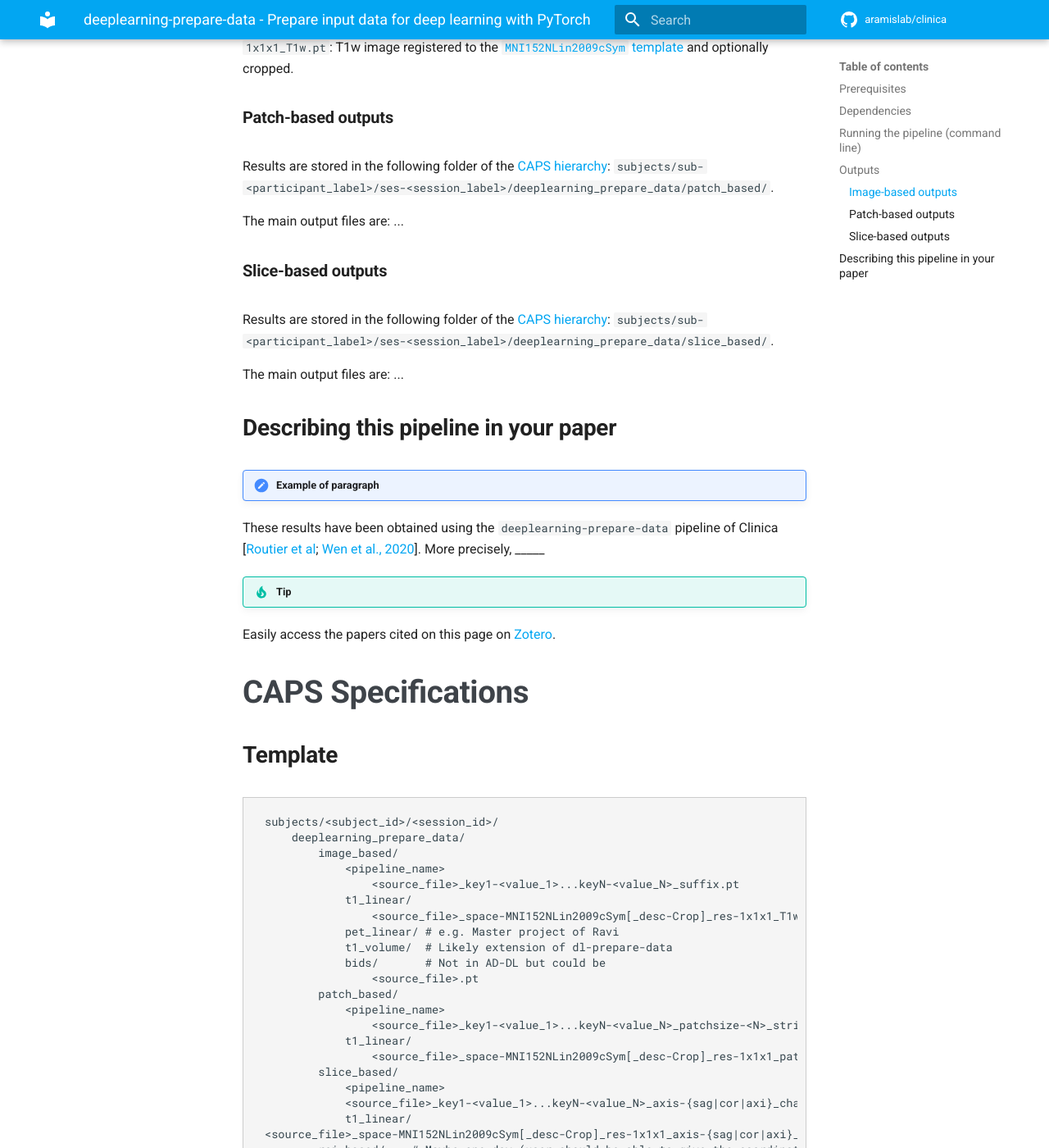
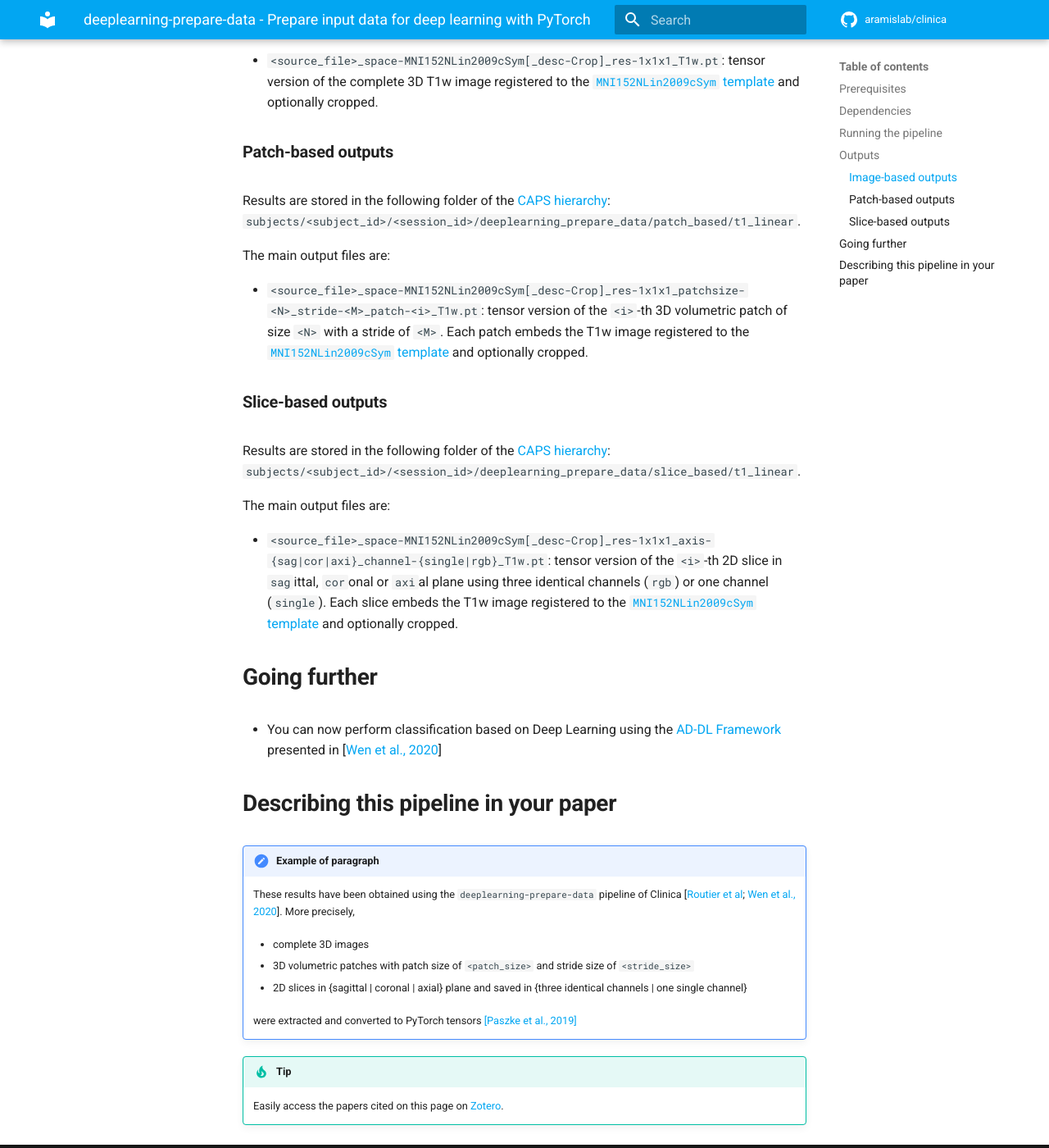
Before and after one commit to aramis-lab/clinica, an MkDocs documentation site: the page built from docs/Pipelines/DeepLearning_PrepareData.md, in a window 1280 px wide and 1400 px high, scrolled down 2163 px. Shown: the whole window at 82% size. Built offline with MkDocs 1.6.1 and Material for MkDocs 9.7.7, drawn with Linux system fonts in a browser that asks for light colours; comment, search, counter and statistics services are not loaded; some of the changed text lies outside the part shown.

Commit message:
Add DeepLearning_PrepareData Wiki page

````diff
--- a/docs/Pipelines/DeepLearning_PrepareData.md
+++ b/docs/Pipelines/DeepLearning_PrepareData.md
@@ -12,7 +12,7 @@ You need to have performed the [`t1-linear` pipeline](../T1_Linear) on your T1-w
 ## Dependencies
 If you installed the core of Clinica, this pipeline needs no further dependencies.
 
-## Running the pipeline (command line)
+## Running the pipeline
 The pipeline can be run with the following command line:
 ```Text
 clinica run deeplearning-prepare-data <caps_directory> <extraction_method>
@@ -48,95 +48,49 @@ Pipeline options if you use `slice` extraction:
 In the the following subsections, files with `.pt` extension denote tensors in PyTorch format.
 
 The full list of output files can be found in the [ClinicA Processed Structure (CAPS) Specification](../../CAPS/Specifications/#deeplearning-prepare-data-prepare-input-data-for-deep-learning-with-pytorch).
+
 ### Image-based outputs
-
 Results are stored in the following folder of the [CAPS hierarchy](docs/CAPS): `subjects/<subject_id>/<session_id>/deeplearning_prepare_data/image_based/t1_linear`.
 
 The main output files are:
-- `<source_file>_space-MNI152NLin2009cSym[_desc-Crop]_res-1x1x1_T1w.pt`: T1w image registered to the [`MNI152NLin2009cSym` template](https://bids-specification.readthedocs.io/en/stable/99-appendices/08-coordinate-systems.html) and optionally cropped.
+
+- `<source_file>_space-MNI152NLin2009cSym[_desc-Crop]_res-1x1x1_T1w.pt`: tensor version of the complete 3D T1w image registered to the [`MNI152NLin2009cSym` template](https://bids-specification.readthedocs.io/en/stable/99-appendices/08-coordinate-systems.html) and optionally cropped.
 
 ### Patch-based outputs
 
-Results are stored in the following folder of the [CAPS hierarchy](docs/CAPS): `subjects/sub-<participant_label>/ses-<session_label>/deeplearning_prepare_data/patch_based/`.
+Results are stored in the following folder of the [CAPS hierarchy](docs/CAPS): `subjects/<subject_id>/<session_id>/deeplearning_prepare_data/patch_based/t1_linear`.
 
 The main output files are:
-...
+
+- `<source_file>_space-MNI152NLin2009cSym[_desc-Crop]_res-1x1x1_patchsize-<N>_stride-<M>_patch-<i>_T1w.pt`: tensor version of the `<i>`-th 3D volumetric patch of size `<N>` with a stride of `<M>`. Each patch embeds the T1w image registered to the [`MNI152NLin2009cSym` template](https://bids-specification.readthedocs.io/en/stable/99-appendices/08-coordinate-systems.html) and optionally cropped.
 
 ### Slice-based outputs
 
-Results are stored in the following folder of the [CAPS hierarchy](docs/CAPS): `subjects/sub-<participant_label>/ses-<session_label>/deeplearning_prepare_data/slice_based/`.
+Results are stored in the following folder of the [CAPS hierarchy](docs/CAPS): `subjects/<subject_id>/<session_id>/deeplearning_prepare_data/slice_based/t1_linear`.
 
 The main output files are:
-...
+
+- `<source_file>_space-MNI152NLin2009cSym[_desc-Crop]_res-1x1x1_axis-{sag|cor|axi}_channel-{single|rgb}_T1w.pt`: tensor version of the `<i>`-th 2D slice in  `sag`ittal, `cor`onal or `axi`al plane using three identical channels (`rgb`) or one channel (`single`). Each slice embeds the T1w image registered to the [`MNI152NLin2009cSym` template](https://bids-specification.readthedocs.io/en/stable/99-appendices/08-coordinate-systems.html) and optionally cropped.
 
 
+## Going further
+
+- You can now perform classification based on Deep Learning using the [AD-DL Framework](https://github.com/aramis-lab/AD-DL) presented in [[Wen et al., 2020](https://doi.org/10.1016/j.media.2020.101694)]
 
 
 ## Describing this pipeline in your paper
 
 !!! cite "Example of paragraph"
-These results have been obtained using the `deeplearning-prepare-data` pipeline of Clinica [[Routier et al](https://hal.inria.fr/hal-02308126/); [Wen et al., 2020](https://doi.org/10.1016/j.media.2020.101694)]. More precisely, _____
+    These results have been obtained using the `deeplearning-prepare-data` pipeline of Clinica [[Routier et al](https://hal.inria.fr/hal-02308126/); [Wen et al., 2020](https://doi.org/10.1016/j.media.2020.101694)]. More precisely,
 
+    - complete 3D images
+
+    - 3D volumetric patches with patch size of `<patch_size>` and stride size of `<stride_size>`
+
+    - 2D slices in {sagittal | coronal | axial} plane and saved in {three identical channels | one single channel}
+
+    were extracted and converted to PyTorch tensors [[Paszke et al., 2019]](https://papers.nips.cc/paper/9015-pytorch-an-imperative-style-high-performance-deep-learning-library)
 
 
 !!! tip
-   Easily access the papers cited on this page on [Zotero](https://www.zotero.org/groups/2240070/clinica_aramislab/collections/8B2R2826).
-
-
-
-
-# CAPS Specifications
-## Template
-```text
-subjects/<subject_id>/<session_id>/
-    deeplearning_prepare_data/
-        image_based/
-            <pipeline_name>
-                <source_file>_key1-<value_1>...keyN-<value_N>_suffix.pt
-            t1_linear/
-                <source_file>_space-MNI152NLin2009cSym[_desc-Crop]_res-1x1x1_T1w.pt
-            pet_linear/ # e.g. Master project of Ravi
-            t1_volume/  # Likely extension of dl-prepare-data
-            bids/       # Not in AD-DL but could be
-                <source_file>.pt
-        patch_based/
-            <pipeline_name>
-                <source_file>_key1-<value_1>...keyN-<value_N>_patchsize-<N>_stride-<M>_patch-<index>_suffix.pt
-            t1_linear/
-                <source_file>_space-MNI152NLin2009cSym[_desc-Crop]_res-1x1x1_patchsize-<N>_stride-<M>_patch-<i>_T1w.pt
-        slice_based/
-            <pipeline_name>
-            <source_file>_key1-<value_1>...keyN-<value_N>_axis-{sag|cor|axi}_channel-{single|rgb}_slice-<i>_suffix.pt
-            t1_linear/
-<source_file>_space-MNI152NLin2009cSym[_desc-Crop]_res-1x1x1_axis-{sag|cor|axi}_channel-{single|rgb}_slice-<i>_T1w.pt
-        roi_based/    # Maybe one day (user should be able to give the coordinates or a mask)
-```
-
-### Image extraction
-Since `deep-learning-prepare-data` can be generalized to any data produced by Clinica, results are stored in a subfolder `<pipeline_name>` where `<pipeline_name>` is the name of the command line and `-` are replaced by `_`.
-
-
-For `t1-linear`, we have:
-```Text
-subjects/
-└── sub-<participant_label>/
-    └── ses-<session_label>/
-        └── deeplearning_prepare_data
-            └── image_based/
-                └── t1_linear/
-                    └── <source_file>_space-MNI152NLin2009cSym[_desc-Crop]_res-1x1x1_T1w.pt
-```
-### Patch extraction
-
-cf Whole image + explanation of _patchsize-<N>_stride_<M>_patch-<index>
-
-### Slice extraction
-
-cf Whole image + explanation of _axis-{sag|cor|axi}_channel-{1|3}_slice-<index>
-
-### Note
-In first versions of CAPS, outputs were sorted by modality then a meaningful folder name (and optional subfolder if needed). With some hindsights, if the CLI of a pipeline is called modality-my-pipeline, outputs should be stored in subjects/<subject_id>/<session_id>/modality_my_pipeline
-It decreases a little bit the number of sub-folders while having outputs sorted by modality
-It is closer to BIDS-Derivatives recommandations
-Drawback: it breaks the previous CAPS convention (i.e.subjects/<subject_id>/<session_id>/modality/my_pipeline).
-However, first pipelines (e.g. t1-volume) do not follow this convention either (i.e. subjects/<subject_id>/<session_id>/t1/spm instead of  subjects/<subject_id>/<session_id>/t1/volume).
+    Easily access the papers cited on this page on [Zotero](https://www.zotero.org/groups/2240070/clinica_aramislab/collections/8B2R2826).
````
